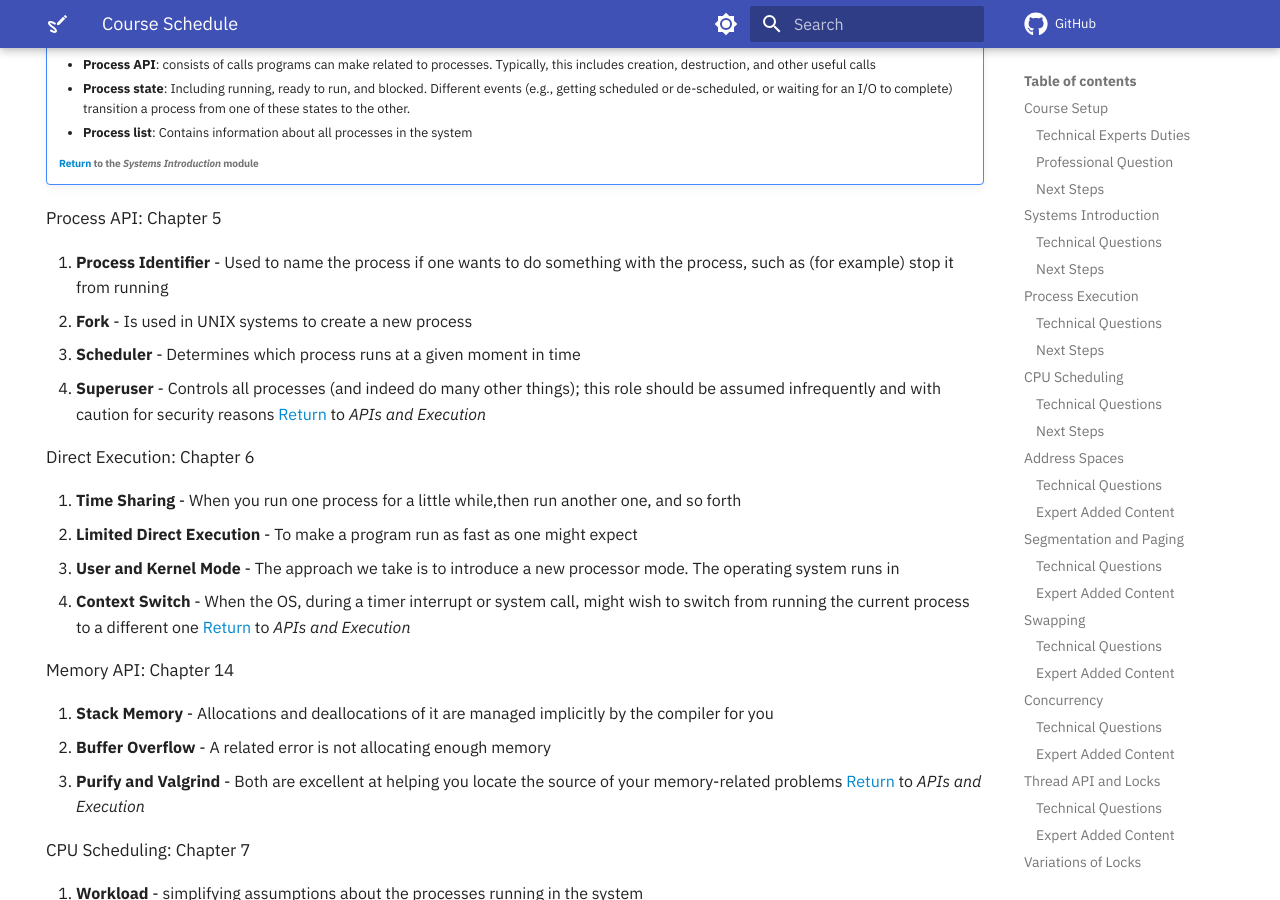
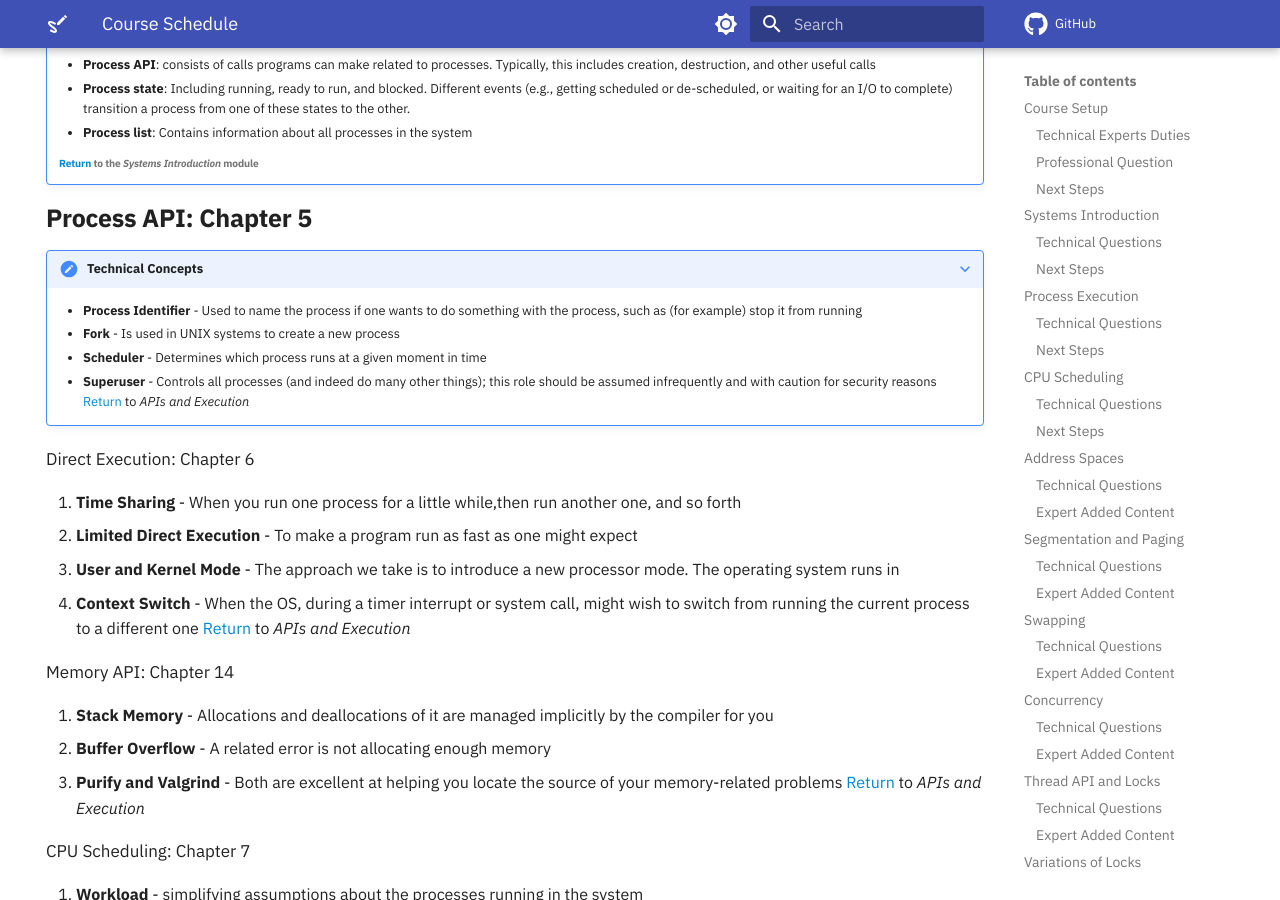
Before and after one commit to OS-Sketch/www.os-sketch.com, an MkDocs documentation site: the page built from docs/operating-systems/schedule.md, in a window 1280 px wide and 900 px high, scrolled down 7173 px. Built offline with MkDocs 1.6.1 and Material for MkDocs 9.7.7, drawn with Linux system fonts in a browser that asks for light colours; comment, search, counter and statistics services are not loaded.

Commit message:
fix: Start to reformat definition content in the schedule.

```diff
--- a/docs/operating-systems/schedule.md
+++ b/docs/operating-systems/schedule.md
@@ -308,13 +308,15 @@ hide:
 
     ###### [Return](#systems-introduction) to the *Systems Introduction* module
 
-Process API: Chapter 5
+### Process API: Chapter 5
 
-1. **Process Identifier** - Used to name the process if one wants to do something with the process, such as (for example) stop it from running
-2. **Fork** - Is used in UNIX systems to create a new process
-3. **Scheduler** - Determines which process runs at a given moment in time
-4. **Superuser** - Controls all processes (and indeed do many other things); this role should be assumed infrequently and with caution for security reasons
-[Return](#apis-and-execution) to *APIs and Execution*
+???+ note "Technical Concepts"
+
+    - **Process Identifier** - Used to name the process if one wants to do something with the process, such as (for example) stop it from running
+    - **Fork** - Is used in UNIX systems to create a new process
+    - **Scheduler** - Determines which process runs at a given moment in time
+    - **Superuser** - Controls all processes (and indeed do many other things); this role should be assumed infrequently and with caution for security reasons
+    [Return](#apis-and-execution) to *APIs and Execution*
 
 Direct Execution: Chapter 6
 
```
